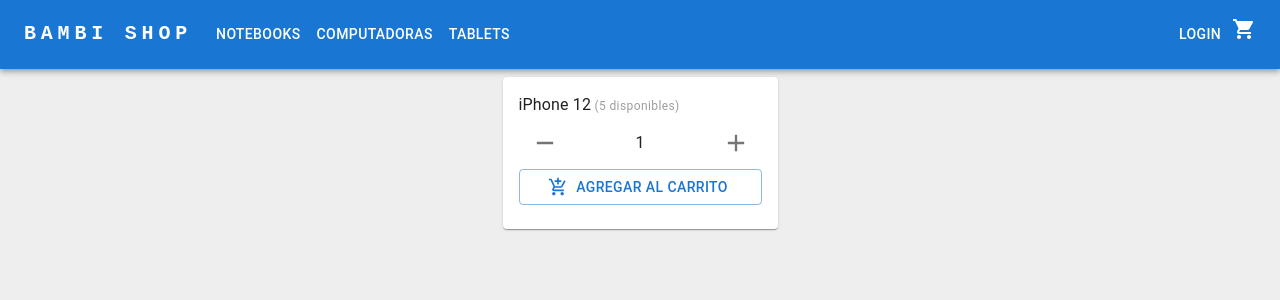
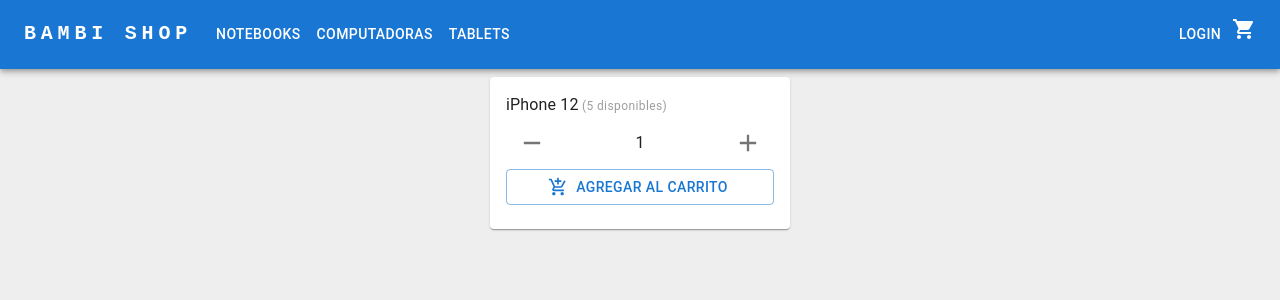
Before and after one commit to lpzanibal/BambishopLopez, a React (Create React App) app: page / in a window 1280 px wide. Shown: the top 300 px of the page. Built offline with nearby package versions, Linux system fonts and the light colour scheme.

Commit message:
entrga nro 4 - contador para carrito de compras(corrección)

```diff
--- a/src/components/ItemCount/ItemCount.js
+++ b/src/components/ItemCount/ItemCount.js
@@ -26,7 +26,7 @@
   };
 
   return (
-    <Card sx={{ minWidth: 275 }}>
+    <Card sx={{ minWidth: 300 }}>
       <CardContent>
         <Typography variant="body1">
           {item}
--- a/src/components/ItemListContainer/ItemListContainer.js
+++ b/src/components/ItemListContainer/ItemListContainer.js
@@ -7,7 +7,7 @@
 
   const addToCart = (count) => {
     setItem({ ...item, stock: item.stock - count });
-    alert(`${count} productos añadidos al carrito`);
+    alert(`${count} items añadidos al carrito`);
   };
 
   return (
```
